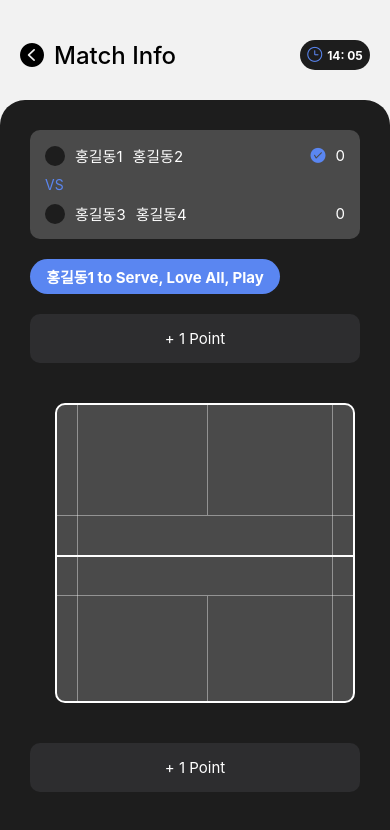
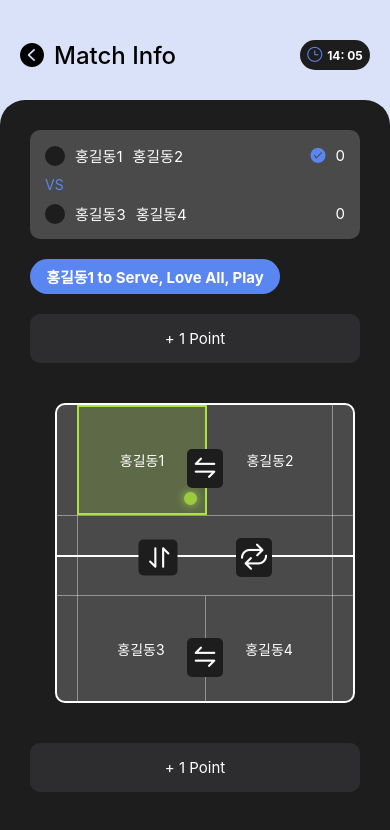
Before and after one commit to peaceRyun/cocktime, a React Native app: screen /MatchInfoS in a window 390 px wide. Shown: the top 830 px of the page. Built offline with nearby package versions, Linux system fonts and the light colour scheme.

Commit message:
matchinfo 화면 마크업 구현2(코트 마저 구현)

```diff
--- a/package.json
+++ b/package.json
@@ -12,10 +12,11 @@
         "@react-navigation/native": "^7.1.14",
         "@react-navigation/native-stack": "^7.3.21",
         "expo": "53.0.20",
+        "expo-font": "~13.3.2",
+        "expo-linear-gradient": "^14.1.5",
         "expo-status-bar": "~2.2.3",
         "react": "19.0.0",
-        "react-native": "0.79.5",
-        "expo-font": "~13.3.2"
+        "react-native": "0.79.5"
     },
     "devDependencies": {
         "@babel/core": "^7.28.0"
--- /dev/null
+++ b/src/components/matchinfo/ServeIndicator.js
@@ -0,0 +1,41 @@
+import { View, StyleSheet } from 'react-native';
+
+const ServeIndicator = ({ top, bottom, left, right }) => {
+    const offsetStyles = {
+        top,
+        bottom,
+        left,
+        right,
+    };
+    return (
+        <View style={[styles.container, offsetStyles]}>
+            <View style={styles.glow} />
+        </View>
+    );
+};
+
+const styles = StyleSheet.create({
+    container: {
+        width: 23,
+        height: 23,
+        justifyContent: 'center',
+        alignItems: 'center',
+        display: 'flex',
+        position: 'absolute',
+        margin: 3,
+    },
+    glow: {
+        width: 13,
+        height: 13,
+        borderRadius: 6.5,
+        backgroundColor: '#ACE43F',
+        shadowColor: '#ACE43F',
+        shadowOffset: { width: 0, height: 0 },
+        shadowOpacity: 1,
+        shadowRadius: 10,
+        elevation: 10,
+        opacity: 0.8,
+    },
+});
+
+export default ServeIndicator;
--- a/src/screens/HomeScreen.js
+++ b/src/screens/HomeScreen.js
@@ -30,12 +30,12 @@ export default function HomeScreen({ navigation }) {
                     <View style={styles.cardCont}>
                         <View style={{ display: 'flex', flexDirection: 'row', gap: 10 }}>
                             <View style={{ display: 'flex', flexDirection: 'row', alignItems: 'center', gap: 5 }}>
-                                <AntDesign name='calendar' size={15} color='#5A86F1' />
-                                <Text style={{ fontWeight: 600, fontSize: 15, color: '#5A86F1' }}>2025/07/17</Text>
+                                <AntDesign name='calendar' size={20} color='#5A86F1' />
+                                <Text style={{ fontWeight: 600, fontSize: 15, color: '#ffffffff' }}>2025/07/17</Text>
                             </View>
                             <View style={{ display: 'flex', flexDirection: 'row', alignItems: 'center', gap: 5 }}>
-                                <AntDesign name='clockcircleo' size={15} color='#5A86F1' />
-                                <Text style={{ fontWeight: 600, fontSize: 15, color: '#5A86F1' }}>07:25</Text>
+                                <AntDesign name='clockcircleo' size={20} color='#5A86F1' />
+                                <Text style={{ fontWeight: 600, fontSize: 15, color: '#ffffffff' }}>07:25</Text>
                             </View>
                         </View>
                         <View>
@@ -54,7 +54,7 @@ export default function HomeScreen({ navigation }) {
                                     <Text style={{ fontSize: 15, color: '#fff' }}>홍길동2</Text>
                                 </View>
                                 <View style={{ display: 'flex', flexDirection: 'row', alignItems: 'center', gap: 15 }}>
-                                    <AntDesign name='checkcircle' size={15} color='#5A86F1' />
+                                    <AntDesign name='checkcircle' size={20} color='#5A86F1' />
                                     <Text style={{ fontSize: 15, color: '#fff' }}>25</Text>
                                 </View>
                             </View>
@@ -97,12 +97,12 @@ export default function HomeScreen({ navigation }) {
                     <View style={styles.cardCont}>
                         <View style={{ display: 'flex', flexDirection: 'row', gap: 10 }}>
                             <View style={{ display: 'flex', flexDirection: 'row', alignItems: 'center', gap: 5 }}>
-                                <AntDesign name='calendar' size={15} color='#5A86F1' />
-                                <Text style={{ fontWeight: 600, fontSize: 15, color: '#5A86F1' }}>2025/07/17</Text>
+                                <AntDesign name='calendar' size={20} color='#5A86F1' />
+                                <Text style={{ fontWeight: 600, fontSize: 15, color: '#ffffffff' }}>2025/07/17</Text>
                             </View>
                             <View style={{ display: 'flex', flexDirection: 'row', alignItems: 'center', gap: 5 }}>
-                                <AntDesign name='clockcircleo' size={15} color='#5A86F1' />
-                                <Text style={{ fontWeight: 600, fontSize: 15, color: '#5A86F1' }}>07:25</Text>
+                                <AntDesign name='clockcircleo' size={20} color='#5A86F1' />
+                                <Text style={{ fontWeight: 600, fontSize: 15, color: '#ffffffff' }}>07:25</Text>
                             </View>
                         </View>
                         <View>
@@ -121,7 +121,7 @@ export default function HomeScreen({ navigation }) {
                                     <Text style={{ fontSize: 15, color: '#fff' }}>홍길동2</Text>
                                 </View>
                                 <View style={{ display: 'flex', flexDirection: 'row', alignItems: 'center', gap: 15 }}>
-                                    <AntDesign name='checkcircle' size={15} color='#5A86F1' />
+                                    <AntDesign name='checkcircle' size={20} color='#5A86F1' />
                                     <Text style={{ fontSize: 15, color: '#fff' }}>25</Text>
                                 </View>
                             </View>
@@ -164,12 +164,12 @@ export default function HomeScreen({ navigation }) {
                     <View style={styles.cardCont}>
                         <View style={{ display: 'flex', flexDirection: 'row', gap: 10 }}>
                             <View style={{ display: 'flex', flexDirection: 'row', alignItems: 'center', gap: 5 }}>
-                                <AntDesign name='calendar' size={15} color='#5A86F1' />
-                                <Text style={{ fontWeight: 600, fontSize: 15, color: '#5A86F1' }}>2025/07/17</Text>
+                                <AntDesign name='calendar' size={20} color='#5A86F1' />
+                                <Text style={{ fontWeight: 600, fontSize: 15, color: '#ffffffff' }}>2025/07/17</Text>
                             </View>
                             <View style={{ display: 'flex', flexDirection: 'row', alignItems: 'center', gap: 5 }}>
-                                <AntDesign name='clockcircleo' size={15} color='#5A86F1' />
-                                <Text style={{ fontWeight: 600, fontSize: 15, color: '#5A86F1' }}>07:25</Text>
+                                <AntDesign name='clockcircleo' size={20} color='#5A86F1' />
+                                <Text style={{ fontWeight: 600, fontSize: 15, color: '#ffffffff' }}>07:25</Text>
                             </View>
                         </View>
                         <View>
@@ -188,7 +188,7 @@ export default function HomeScreen({ navigation }) {
                                     <Text style={{ fontSize: 15, color: '#fff' }}>홍길동2</Text>
                                 </View>
                                 <View style={{ display: 'flex', flexDirection: 'row', alignItems: 'center', gap: 15 }}>
-                                    <AntDesign name='checkcircle' size={15} color='#5A86F1' />
+                                    <AntDesign name='checkcircle' size={20} color='#5A86F1' />
                                     <Text style={{ fontSize: 15, color: '#fff' }}>25</Text>
                                 </View>
                             </View>
@@ -235,12 +235,12 @@ export default function HomeScreen({ navigation }) {
 }
 
 const styles = StyleSheet.create({
-    container: { position: 'relative', flex: 1, backgroundColor: '#d9e2f8' },
+    container: { position: 'relative', flex: 1, backgroundColor: '#00BFFF' },
     h2Cont: { marginTop: 40, marginHorizontal: 20 },
     matchCont: {
         margin: 20,
         padding: 20,
-        backgroundColor: '#1d1d1d',
+        backgroundColor: '#383838',
         borderRadius: 10,
         display: 'flex',
         flexDirection: 'row',
@@ -250,7 +250,7 @@ const styles = StyleSheet.create({
     prevMatchCont: {
         padding: 20,
         height: screenHeight,
-        backgroundColor: '#1d1d1d',
+        backgroundColor: '#383838',
         position: 'absolute',
         bottom: 0,
         left: 0,
@@ -259,12 +259,12 @@ const styles = StyleSheet.create({
         borderTopRightRadius: 25,
         borderTopLeftRadius: 25,
     },
-    cardCont: { backgroundColor: '#4A4A4A', marginHorizontal: 10, padding: 15, borderRadius: 10 },
+    cardCont: { backgroundColor: '#555555ff', marginHorizontal: 10, padding: 15, borderRadius: 10 },
     h2: { fontSize: 24, fontWeight: '500' },
     matchTitle: { fontSize: 16, fontWeight: '400', color: '#fff' },
     prevMatchTitle: { fontSize: 20, fontWeight: 500, color: '#fff' },
     newMatchButton: {
-        backgroundColor: '#5A86F1',
+        backgroundColor: '#00BFFF',
         borderRadius: 30,
         paddingVertical: 5,
         paddingHorizontal: 50,
--- a/src/screens/MatchInfoScreen.js
+++ b/src/screens/MatchInfoScreen.js
@@ -1,9 +1,15 @@
 import { View, Text, StyleSheet, TouchableOpacity, Dimensions } from 'react-native';
 import AntDesign from '@expo/vector-icons/AntDesign';
+import ServeIndicator from '../components/matchinfo/ServeIndicator';
 
 const screenHeight = Dimensions.get('window').height - 100;
 
 export default function MatchInfoScreen({ navigation }) {
+    const activeServeSec = {
+        borderWidth: 2,
+        borderColor: '#ACE43F',
+        backgroundColor: 'rgba(172, 228, 63, 0.2)',
+    };
     return (
         <View style={styles.container}>
             <View style={styles.headerCont}>
@@ -53,15 +59,48 @@ export default function MatchInfoScreen({ navigation }) {
                         <Text style={[{ color: '#fff', fontSize: 15 }]}>+ 1 Point</Text>
                     </TouchableOpacity>
                     <View style={styles.courtCont}>
+                        {/* 코트 선 */}
+                        <View style={styles.topSec}></View>
+                        <View style={styles.bottomSec}></View>
+                        <View style={styles.hLineThick}></View>
+                        <View style={styles.hLineTop}></View>
+                        <View style={styles.hLineBottom}></View>
+                        <View style={styles.vLineTopHalf}></View>
+                        <View style={styles.vLineBottomHalf}></View>
                         <View style={styles.vLineLeft}></View>
                         <View style={styles.vLineRight}></View>
-                        <View style={styles.topSec}></View>
-                        <View style={styles.vLineTopHalf}></View>
-                        <View style={styles.hLineTop}></View>
-                        <View style={styles.hLineThick}></View>
-                        <View style={styles.hLineBottom}></View>
-                        <View style={styles.vLineBottomHalf}></View>
-                        <View style={styles.bottomSec}></View>
+                        {/* 이름 */}
+                        <View style={styles.topServeSec}>
+                            <TouchableOpacity style={styles.swapCont}>
+                                <AntDesign name='swap' size={30} color='white' />
+                            </TouchableOpacity>
+                            <View style={[styles.topLeftSec, activeServeSec]}>
+                                <Text style={{ color: '#fff' }}>홍길동1</Text>
+                                <ServeIndicator top='' bottom='0' left='' right='0' />
+                            </View>
+                            <View style={styles.topRightSec}>
+                                <Text style={{ color: '#fff' }}>홍길동2</Text>
+                            </View>
+                        </View>
+                        <View style={styles.bottomServeSec}>
+                            <TouchableOpacity style={styles.swapCont}>
+                                <AntDesign name='swap' size={30} color='white' />
+                            </TouchableOpacity>
+                            <View style={styles.bottomLeftSec}>
+                                <Text style={{ color: '#fff' }}>홍길동3</Text>
+                            </View>
+                            <View style={styles.bottomRightSec}>
+                                <Text style={{ color: '#fff' }}>홍길동4</Text>
+                            </View>
+                        </View>
+                        <View style={styles.iconsCont}>
+                            <TouchableOpacity style={[styles.swapContMid, { transform: [{ rotate: '90deg' }] }]}>
+                                <AntDesign name='swap' size={30} color='white' />
+                            </TouchableOpacity>
+                            <TouchableOpacity style={styles.swapContMid}>
+                                <AntDesign name='retweet' size={30} color='white' />
+                            </TouchableOpacity>
+                        </View>
                     </View>
                     <TouchableOpacity style={styles.plusPointCont}>
                         <Text style={[{ color: '#fff', fontSize: 15 }]}>+ 1 Point</Text>
@@ -73,7 +112,7 @@ export default function MatchInfoScreen({ navigation }) {
 }
 
 const styles = StyleSheet.create({
-    container: { flex: 1, position: 'relative' },
+    container: { flex: 1, position: 'relative', backgroundColor: '#d9e2f8' },
     headerCont: {
         display: 'flex',
         flexDirection: 'row',
@@ -220,7 +259,7 @@ const styles = StyleSheet.create({
     },
     vLineTopHalf: {
         position: 'absolute',
-        left: 150,
+        left: '50%',
         width: 1,
         height: 110,
         backgroundColor: '#fff',
@@ -228,11 +267,82 @@ const styles = StyleSheet.create({
     },
     vLineBottomHalf: {
         position: 'absolute',
-        left: 150,
+        left: '50%',
         bottom: 0,
         width: 1,
         height: 105,
         backgroundColor: '#fff',
         opacity: 0.4,
     },
+    topServeSec: {
+        position: 'absolute',
+        top: 0,
+        left: 0,
+        right: 0,
+        height: 110,
+        zIndex: 20,
+        marginHorizontal: 20,
+        display: 'flex',
+        flexDirection: 'row',
+    },
+    bottomServeSec: {
+        position: 'absolute',
+        bottom: 0,
+        left: 0,
+        right: 0,
+        height: 105,
+        zIndex: 20,
+        marginHorizontal: 20,
+        // backgroundColor: 'rgba(187, 154, 154, 0.4)',
+        display: 'flex',
+        flexDirection: 'row',
+    },
+    topLeftSec: {
+        flex: 1,
+        backgroundColor: 'rgba(187, 154, 154, 0.4)',
+        display: 'flex',
+        alignItems: 'center',
+        justifyContent: 'center',
+    },
+    topRightSec: {
+        flex: 1,
+        display: 'flex',
+        alignItems: 'center',
+        justifyContent: 'center',
+    },
+    bottomLeftSec: {
+        flex: 1,
+        display: 'flex',
+        alignItems: 'center',
+        justifyContent: 'center',
+    },
+    bottomRightSec: {
+        flex: 1,
+        display: 'flex',
+        alignItems: 'center',
+        justifyContent: 'center',
+    },
+    swapCont: {
+        position: 'absolute',
+        top: '40%',
+        left: '43%',
+        zIndex: 30,
+        borderRadius: 5,
+        backgroundColor: '#1d1d1d',
+        padding: 3,
+    },
+    swapContMid: {
+        borderRadius: 5,
+        backgroundColor: '#1d1d1d',
+        padding: 3,
+    },
+    iconsCont: {
+        position: 'absolute',
+        top: '45%',
+        left: '28%',
+        zIndex: 30,
+        display: 'flex',
+        flexDirection: 'row',
+        gap: 60,
+    },
 });
--- a/src/screens/OutputScreen.js
+++ b/src/screens/OutputScreen.js
@@ -74,7 +74,7 @@ export default function OutputScreen({ navigation }) {
 }
 
 const styles = StyleSheet.create({
-    container: { flex: 1, position: 'relative' },
+    container: { flex: 1, position: 'relative', backgroundColor: '#d9e2f8' },
     headerCont: {
         display: 'flex',
         flexDirection: 'row',
```
Also changed, not shown: assets/serveIndicator.svg (added), 1 other file (tests, documents, lock files or other folders).
